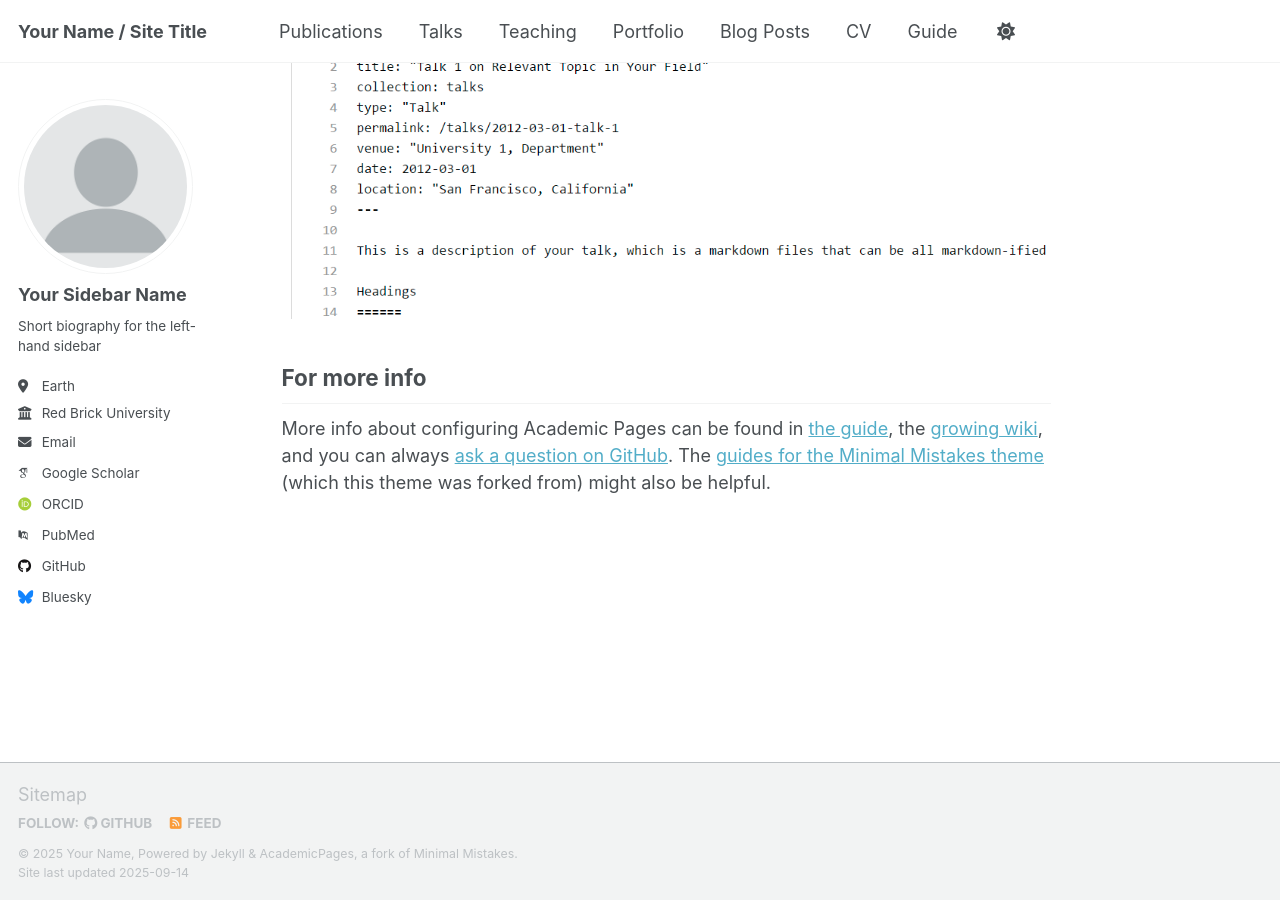
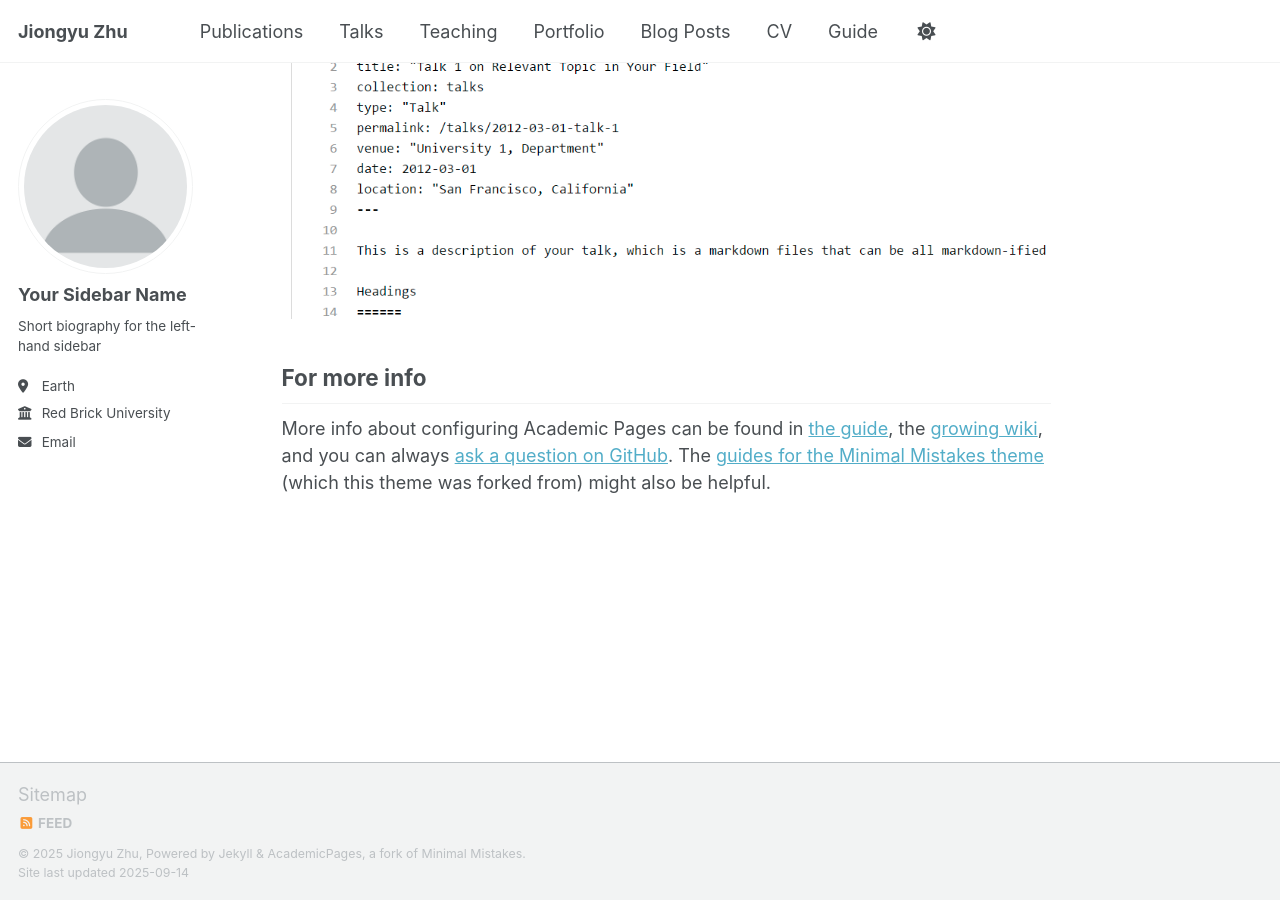
Before and after one commit to JohnJoeZhu/JohnJoeZhu.github.io, a Jekyll site: the page built from _pages/about.md, in a window 1280 px wide and 900 px high, scrolled down 2880 px. Built offline with Jekyll 4.4.1, drawn with Linux system fonts in a browser that asks for light colours; some web fonts are replaced; a script that is not in the unit is left out.

Commit message:
_config.yml

```diff
--- a/_config.yml
+++ b/_config.yml
@@ -7,13 +7,13 @@
 # server process.
 
 # Basic Site Settings
-locale                   : "en-US"
-site_theme               : "default" # Currently available options are "default", "air"
-title                    : "Your Name / Site Title"
-title_separator          : "-"
-name                     : &name "Your Name"
-description              : &description "Your Name's academic portfolio"   # Update this with a general description of your site, this is the default if not overridden by a page
-url                      : https://academicpages.github.io # The base hostname & protocol for your site e.g. "https://[your GitHub username].github.io",
+locale                   : "en-CN"
+#site_theme               : "default" # Currently available options are "default", "air"
+title                    : "Jiongyu Zhu"
+#title_separator          : "-"
+name                     : &name "Jiongyu Zhu"
+description              : &description "academic portfolio"   # Update this with a general description of your site, this is the default if not overridden by a page
+#url                      : https://academicpages.github.io # The base hostname & protocol for your site e.g. "https://[your GitHub username].github.io",
                                                            # or if you already have some other page hosted on Github then use "https://[your GitHub username].github.io/[Your Repo Name]"
 baseurl                  : "" # the subpath of your site, e.g. "/blog"
 repository               : "academicpages/academicpages.github.io"
@@ -33,28 +33,28 @@ author:
   email            : "none@example.org"
 
   # Academic websites
-  academia         : # URL
-  arxiv            : # URL - Update with the correct link to your profile
-  googlescholar    : "https://scholar.google.com/citations?user=PS_CX0AAAAAJ"
-  inspire-hep      : # URL
-  impactstory      : # URL
-  orcid            : "http://orcid.org/yourorcidurl"
-  semantic         : # URL
-  pubmed           : "https://www.ncbi.nlm.nih.gov/pubmed/?term=john+snow"
-  researchgate     : # URL
-  scopus           : # URL
+#  academia         : # URL
+#  arxiv            : # URL - Update with the correct link to your profile
+#  googlescholar    : "https://scholar.google.com/citations?user=PS_CX0AAAAAJ"
+#  inspire-hep      : # URL
+#  impactstory      : # URL
+#  orcid            : "http://orcid.org/yourorcidurl"
+#  semantic         : # URL
+#  pubmed           : "https://www.ncbi.nlm.nih.gov/pubmed/?term=john+snow"
+#  researchgate     : # URL
+#  scopus           : # URL
 
   # Repositories and software development
-  bitbucket        : # Username - Update with your username on the site
-  codepen          : # Username
-  dribbble         : # Username
-  github           : "academicpages"
-  kaggle           : # Username
-  stackoverflow    : # User number or user number and name (i.e., use "1" or "1/jeff-atwood")
+#  bitbucket        : # Username - Update with your username on the site
+#  codepen          : # Username
+#  dribbble         : # Username
+#  github           : "academicpages"
+#  kaggle           : # Username
+#  stackoverflow    : # User number or user number and name (i.e., use "1" or "1/jeff-atwood")
 
   # Social media
   artstation       : # Username
-  bluesky          : "bsky.app" # Replace this with you Bluesky username
+#  bluesky          : "bsky.app" # Replace this with you Bluesky username
   facebook         : # Username
   flickr           : # Username
   foursquare       : # Username
```
